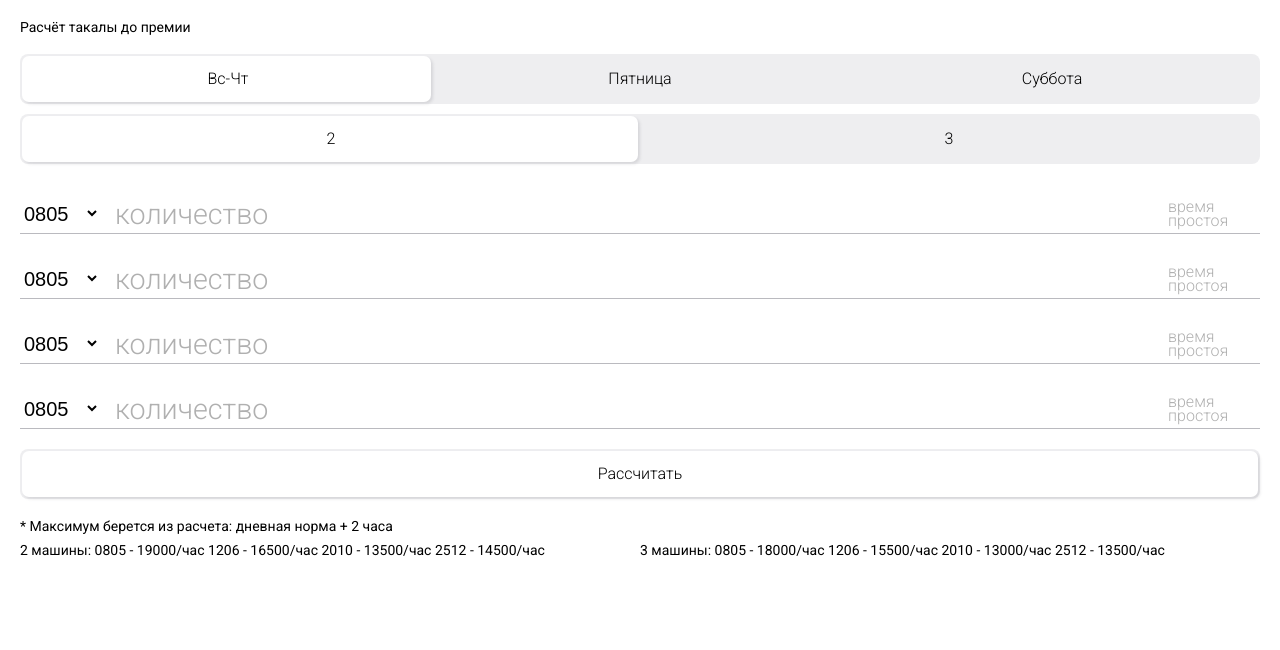
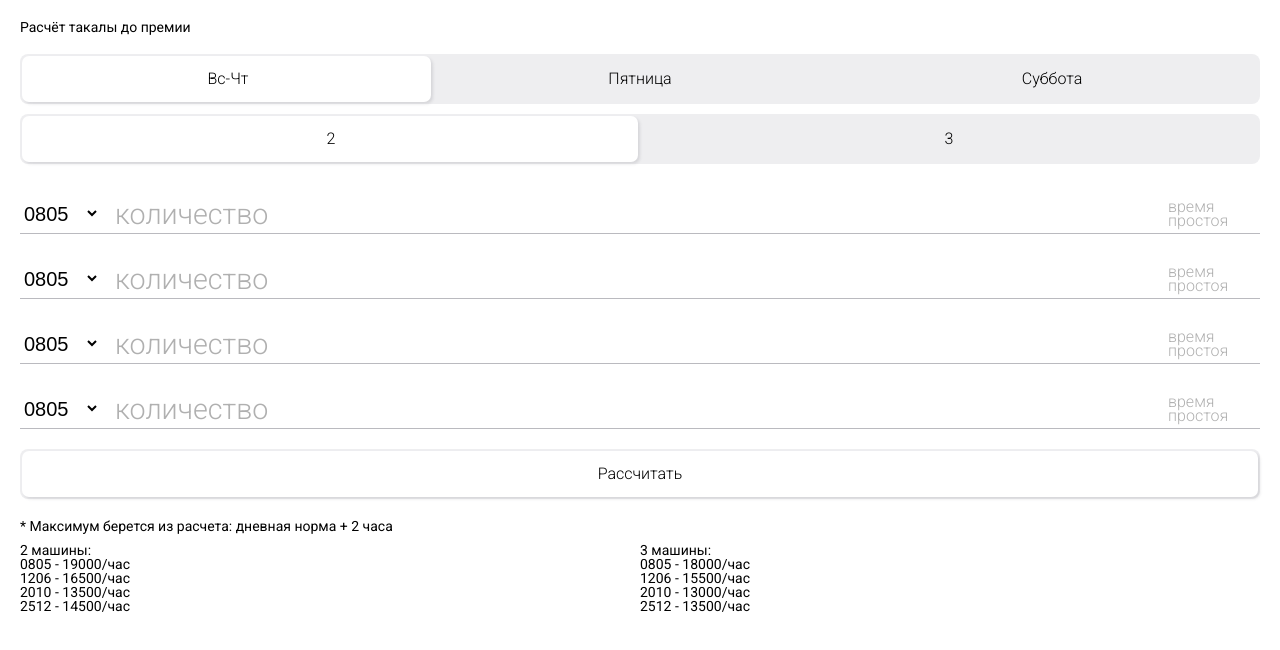
Before and after one commit to belmoz/calcn, a plain HTML site: page index.html in a window 1280 px wide. Drawn offline with Linux system fonts and the light colour scheme.

Commit message:
Update style.css

```diff
--- a/css/style.css
+++ b/css/style.css
@@ -561,9 +561,7 @@ body {
   margin: 0 0 10px 0;
  }
 .subtext {
-  flex: 1 1 50%;
-  p {
-    display: inline;
+  flex: 0 1 50%;
 }
 
 @media (max-width: 991.98px) {
```
